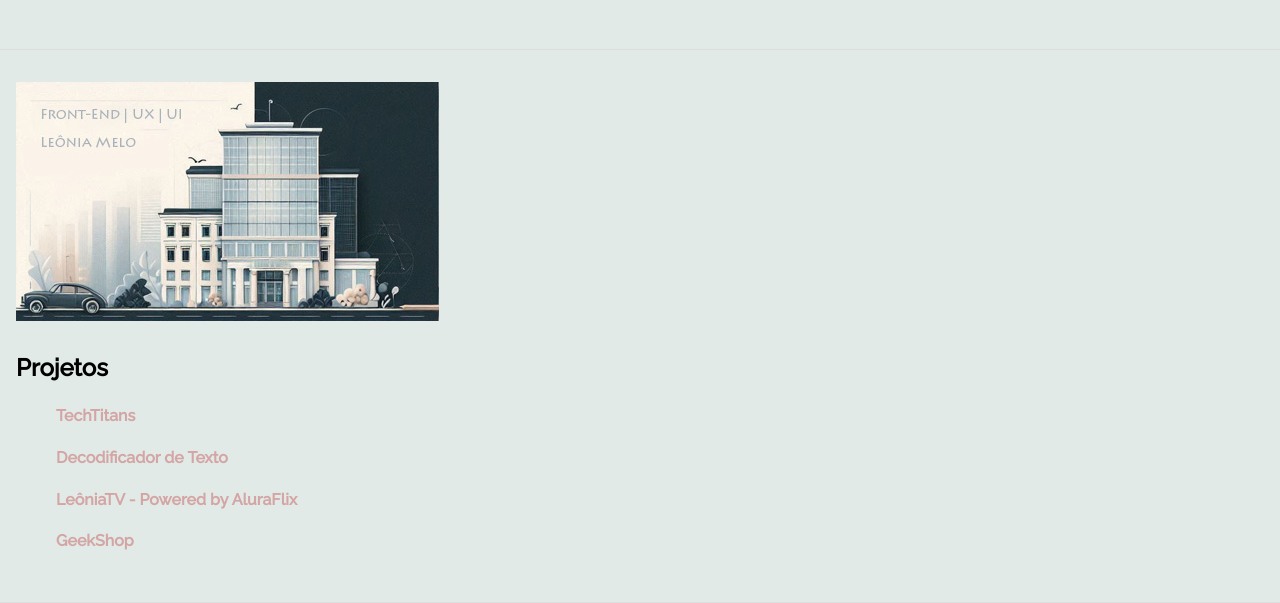
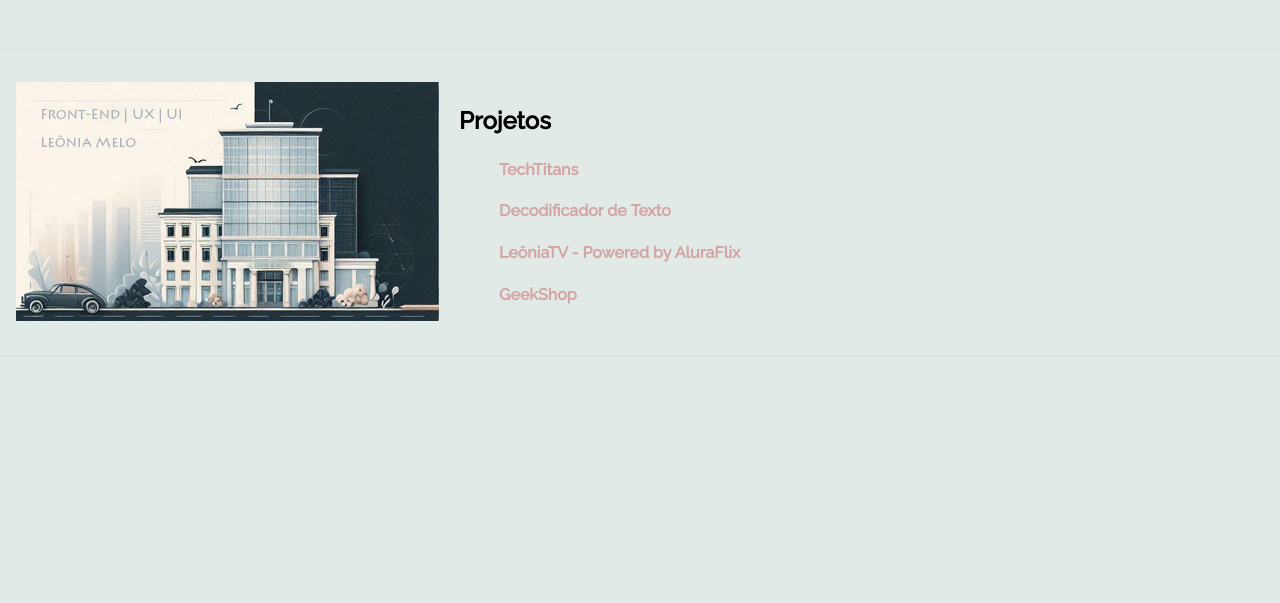
Before and after one commit to LeoniaMelo/Portfolio, a plain HTML site: page index.html in a window 1280 px wide. Shown: the part 2175-2778 px from the top of the page. After the commit the page ends 2531 px from the top, so only its background shows below. Drawn offline with Linux system fonts and the light colour scheme.

Commit message:
url do decodificador

```diff
--- a/index.html
+++ b/index.html
@@ -137,28 +137,28 @@
 
     <!-- Seção de Projetos -->
 <section class="projetos" id="projetos">
+    <div class="projetos__header">
         <img class="projetos__imagem_topo" src="assets/imagemprojetos.jpg" alt="Imagem de Título dos Projetos">
+        <div class="projetos__info">
             <h2 class="projetos__titulo">Projetos</h2>
             <div class="projetos__conteiner">
-            <ul class="Projetos__item">
+                <ul class="projetos__item">
                     <li class="redes__elemento"><a href="https://tech-titans-tau.vercel.app/" target="_blank">TechTitans</a></li>
                 </ul>
-        <div class="projetos__conteiner">
                 <ul class="projetos__item">
-                <li class="redes__elemento"><a href="https://github.com/LeoniaMelo/DecodificadordeTexto" target="_blank">Decodificador de Texto</a></li>
+                    <li class="redes__elemento"><a href="https://decotextoplus-kcu79idek-leonias-projects-6d288290.vercel.app/ target="_blank">Decodificador de Texto</a></li>
                 </ul>
-        </div>
-        <div class="projetos__conteiner">
                 <ul class="projetos__item">
                     <li class="redes__elemento"><a href="#apresentacao">LeôniaTV - Powered by AluraFlix</a></li>
                 </ul>
-        </div>
-        <div class="projetos__conteiner">
                 <ul class="projetos__item">
                     <li class="redes__elemento"><a href="#apresentacao">GeekShop</a></li>
                 </ul>
             </div>
+        </div>
+    </div>
 </section>
+
 
     <script src="script.js"></script>
 
```
Lines whose indentation alone changed are shown as unchanged.
